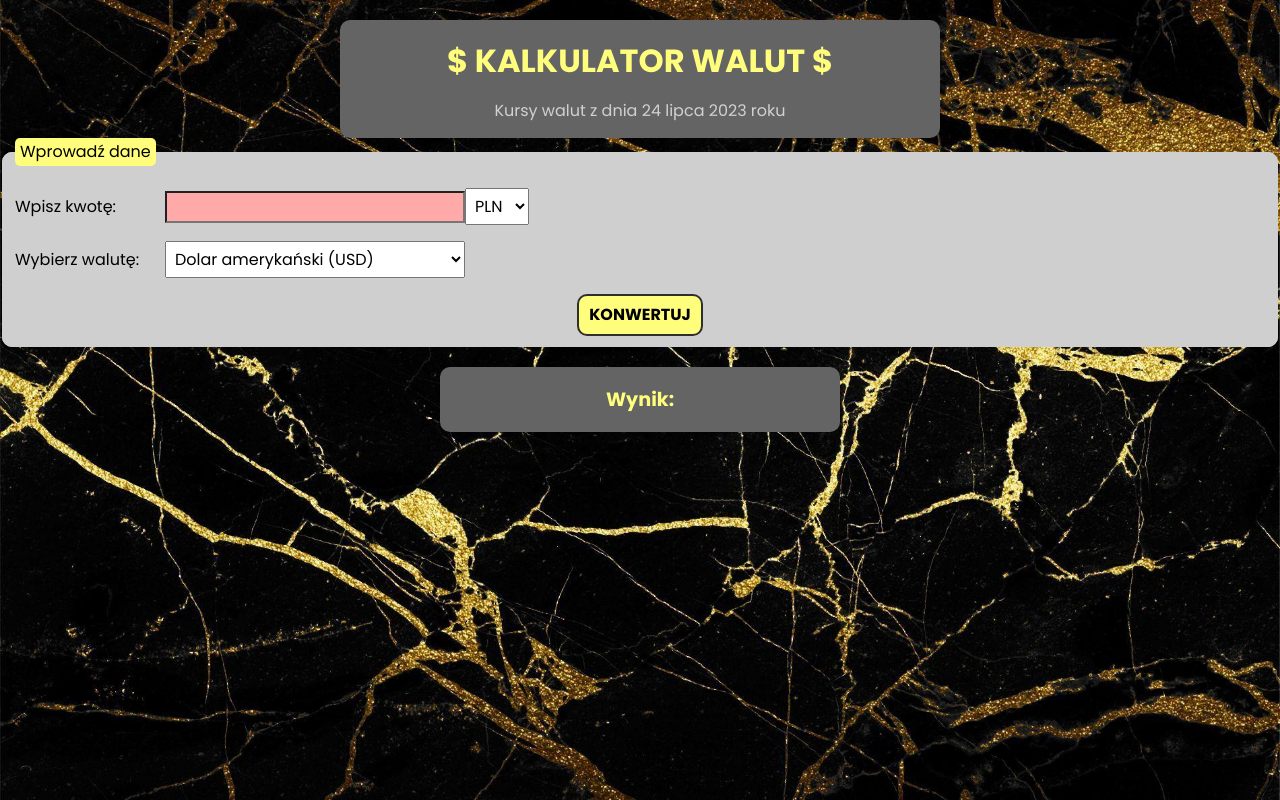
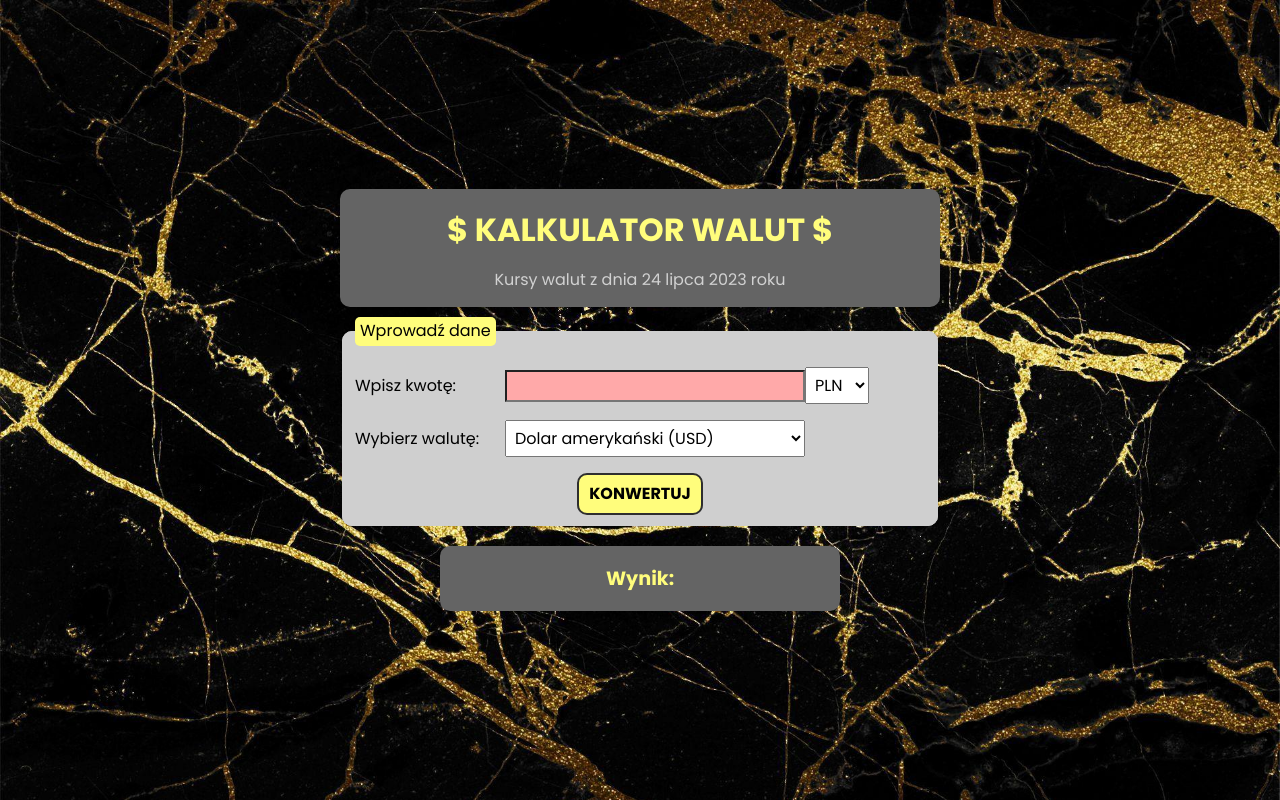
Before and after one commit to wojdaSoftware/currency-converter-react, a React (Create React App) app: page / in a window 1280 px wide. Built offline with nearby package versions, Linux system fonts and the light colour scheme.

Commit message:
content in the middle of the screen (css flex)

```diff
--- a/src/App.js
+++ b/src/App.js
@@ -1,9 +1,10 @@
 import Header from "./Header";
 import Form from "./Form";
+import Container from "./Content";
 
 function App() {
   return (
-    <main className="main">
+    <Container>
       <Header
         title={"$ KALKULATOR WALUT $"}
         subtitleText={"Kursy walut z dnia 24 lipca 2023 roku"}
@@ -12,7 +13,7 @@ function App() {
       <div className="form__resultContainer">
         <p>Wynik:</p>
       </div>
-    </main >
+    </Container>
   );
 }
 
--- /dev/null
+++ b/src/Content/index.js
@@ -0,0 +1,10 @@
+import React from 'react';
+import './style.css';
+
+const Container = (props) => (
+    <main className="main">
+        {props.children}
+    </main>
+);
+
+export default Container;
--- /dev/null
+++ b/src/Content/style.css
@@ -0,0 +1,10 @@
+.main {
+    margin: auto;
+    max-width: 600px;
+    display: flex;
+    flex-wrap: wrap;
+    justify-content: center;
+    align-items: center;
+    align-content: center;
+    height: 100vh;
+}
--- a/src/Form/index.js
+++ b/src/Form/index.js
@@ -1,7 +1,7 @@
 import './style.css'
 
 const Form = () => (
-    <form>
+    <form className="form">
         <fieldset className="form__fieldset">
             <legend className="form__legend">Wprowadź dane</legend>
             <p>
--- a/src/Form/style.css
+++ b/src/Form/style.css
@@ -1,3 +1,8 @@
+.form {
+    margin-top: 10px;
+    width: 100%;
+}
+
 .form__fieldset {
     background-color: #cfcfcf;
     border: 1px solid #cfcfcf;
@@ -45,6 +50,7 @@
 }
 
 .form__resultContainer {
+    width: 100%;
     max-width: 400px;
     margin: auto;
     margin-top: 20px;
--- a/src/Header/style.css
+++ b/src/Header/style.css
@@ -1,4 +1,5 @@
 .header {
+    width: 100%;
     margin: auto;
     max-width: 600px;
     text-align: center;
@@ -6,7 +7,6 @@
     color: #fffd7c;
     border-radius: 10px;
     border: 2px solid #646464;
-    margin-top: 20px;
 }
 
 .header__paragraph {
--- a/src/index.css
+++ b/src/index.css
@@ -13,4 +13,5 @@ body {
   background-repeat: repeat-y;
   background-size: cover;
   font-family: 'Poppins', sans-serif;
+  margin: 0 20px;
 }
```
